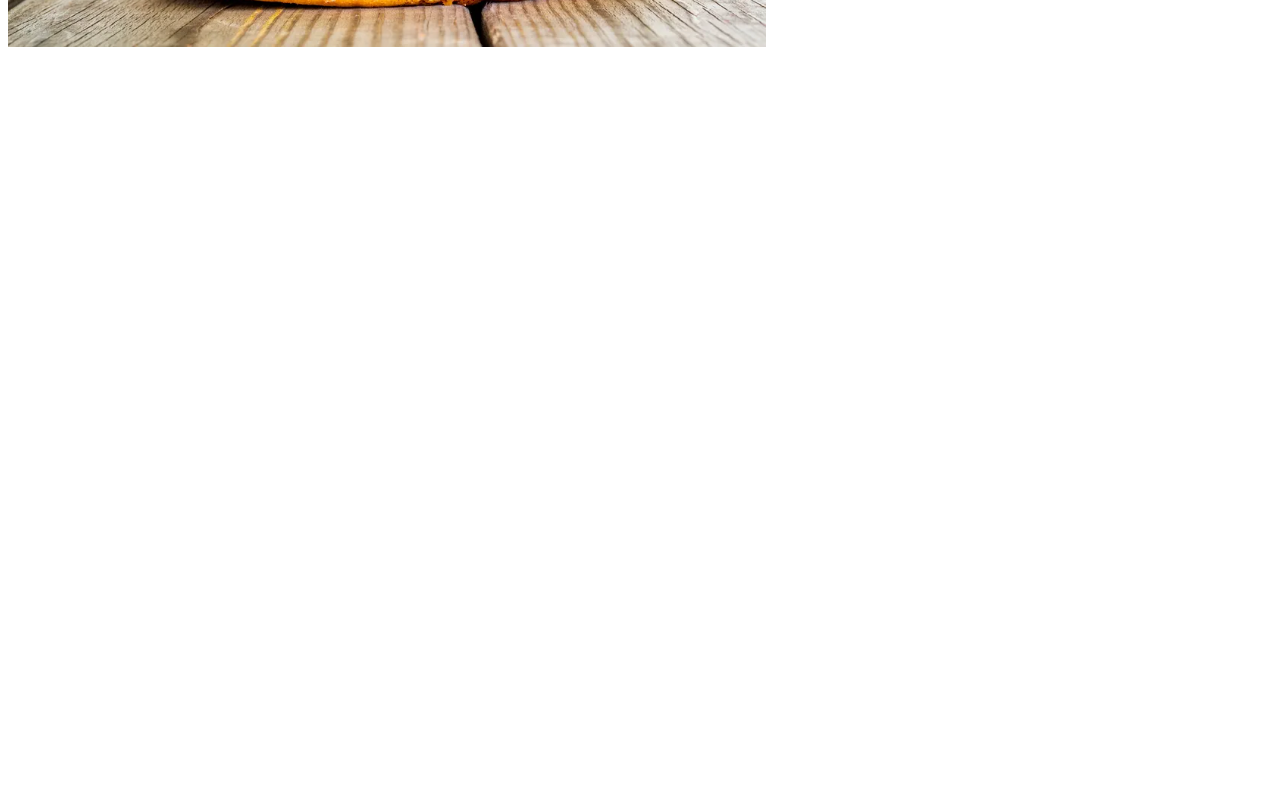
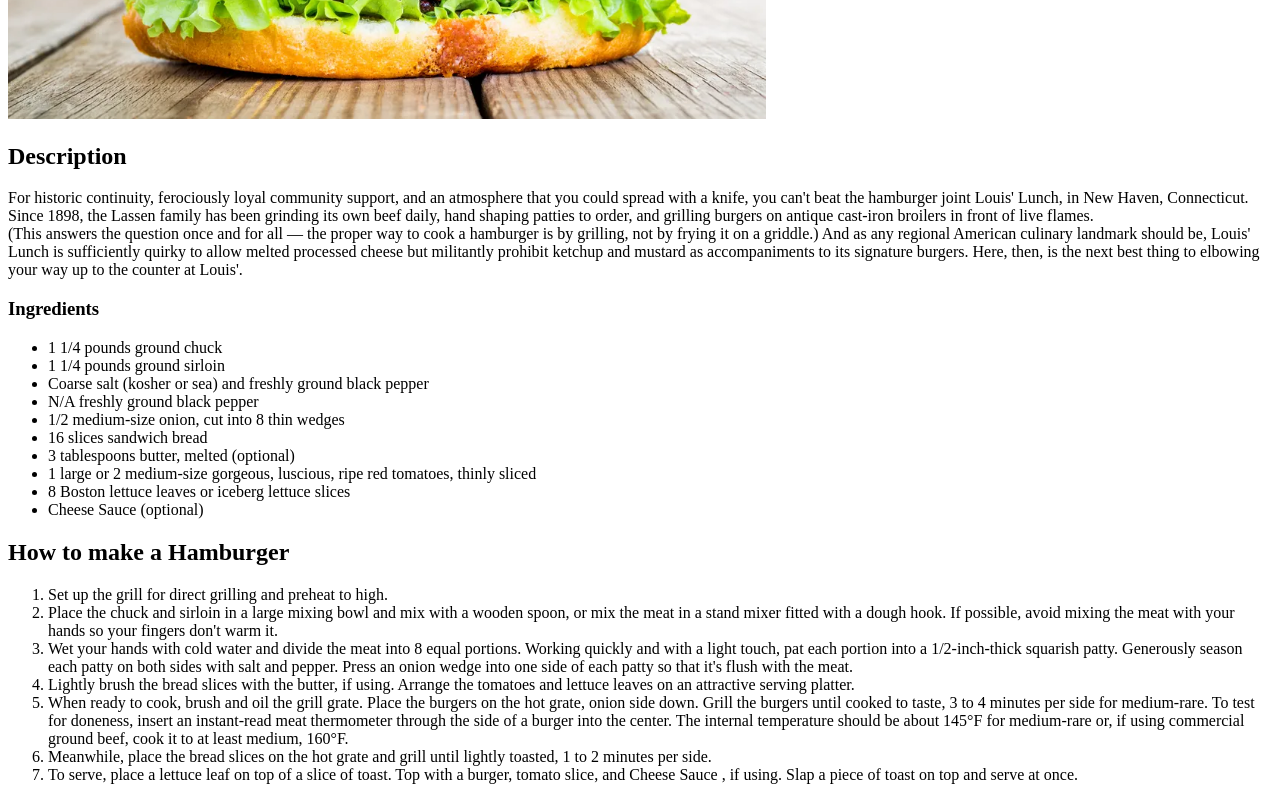
Before and after one commit to Singu97/Odin-recipes, a plain HTML site: page recipes/hamburger.html in a window 1280 px wide. Shown: the part 480-1280 px from the top of the page. Before the commit the page ends 800 px from the top, so only its background shows below. Drawn offline with Linux system fonts and the light colour scheme.

Commit message:
Finished the recipe book

```diff
--- a/recipes/hamburger.html
+++ b/recipes/hamburger.html
@@ -4,10 +4,41 @@
     <meta charset="UTF-8">
     <meta http-equiv="X-UA-Compatible" content="IE=edge">
     <meta name="viewport" content="width=device-width, initial-scale=1.0">
-    <title>Recipe</title>
+    <title>Hamburger</title>
 </head>
 <body>
+    <h1>Hamburger recipe</h1>
     <img style="height: 60%; width: 60%;" src="./images/hamburger.webp">
+    <h2>Description</h2>
+    <p>For historic continuity, ferociously loyal community support, and an atmosphere that you could spread with a knife, you can't beat the hamburger joint Louis' Lunch, in New Haven, Connecticut.
+        <br>
+        Since 1898, the Lassen family has been grinding its own beef daily, hand shaping patties to order, and grilling burgers on antique cast-iron broilers in front of live flames.
+        <br>
+        (This answers the question once and for all — the proper way to cook a hamburger is by grilling, not by frying it on a griddle.) And as any regional American culinary landmark should be, Louis' Lunch is sufficiently quirky to allow melted processed cheese but militantly prohibit ketchup and mustard as accompaniments to its signature burgers. Here, then, is the next best thing to elbowing your way up to the counter at Louis'.</p>
+    <h3>Ingredients</h3>
+    <ul>
+            <li>1 1/4 pounds ground chuck</li>
+            <li>1 1/4 pounds ground sirloin</li>
+            <li>Coarse salt (kosher or sea) and freshly ground black pepper</li>
+            <li>N/A freshly ground black pepper</li>
+           <li> 1/2 medium-size onion, cut into 8 thin wedges</li>
+           <li> 16 slices sandwich bread</li>
+           <li> 3 tablespoons butter, melted (optional)</li>
+           <li> 1 large or 2 medium-size gorgeous, luscious, ripe red tomatoes, thinly sliced</li>
+           <li> 8 Boston lettuce leaves or iceberg lettuce slices</li>
+           <li> Cheese Sauce (optional)</li>
+    </ul>
+    <h2>How to make a Hamburger</h2>
+    <ol>
+        <li>Set up the grill for direct grilling and preheat to high.</li>
+        <li>Place the chuck and sirloin in a large mixing bowl and mix with a wooden spoon, or mix the meat in a stand mixer fitted with a dough hook. If possible, avoid mixing the meat with your hands so your fingers don't warm it.</li>
+        <li>Wet your hands with cold water and divide the meat into 8 equal portions. Working quickly and with a light touch, pat each portion into a 1/2-inch-thick squarish patty. Generously season each patty on both sides with salt and pepper. Press an onion wedge into one side of each patty so that it's flush with the meat.</li>
+        <li>Lightly brush the bread slices with the butter, if using. Arrange the tomatoes and lettuce leaves on an attractive serving platter.</li>
+        <li>When ready to cook, brush and oil the grill grate. Place the burgers on the hot grate, onion side down. Grill the burgers until cooked to taste, 3 to 4 minutes per side for medium-rare. To test for doneness, insert an instant-read meat thermometer through the side of a burger into the center. The internal temperature should be about 145°F for medium-rare or, if using commercial ground beef, cook it to at least medium, 160°F.</li>
+        <li>Meanwhile, place the bread slices on the hot grate and grill until lightly toasted, 1 to 2 minutes per side.</li>
+        <li>To serve, place a lettuce leaf on top of a slice of toast. Top with a burger, tomato slice, and Cheese Sauce , if using. Slap a piece of toast on top and serve at once.</li>
+    </ol>
+
 
 </body>
 </html>
```
Also changed, not shown: recipes/pizza.html (+1 -1 lines), recipes/pudding.html (+12 -1 lines).
